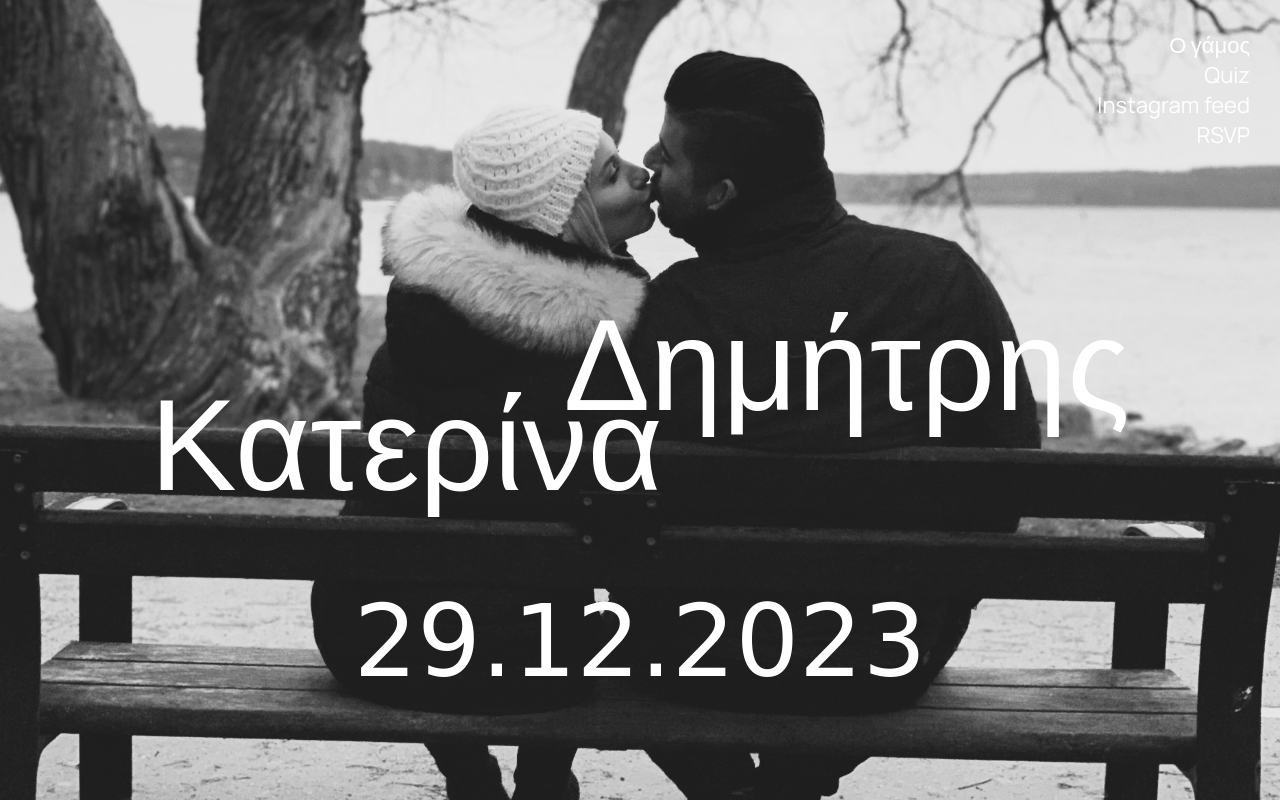
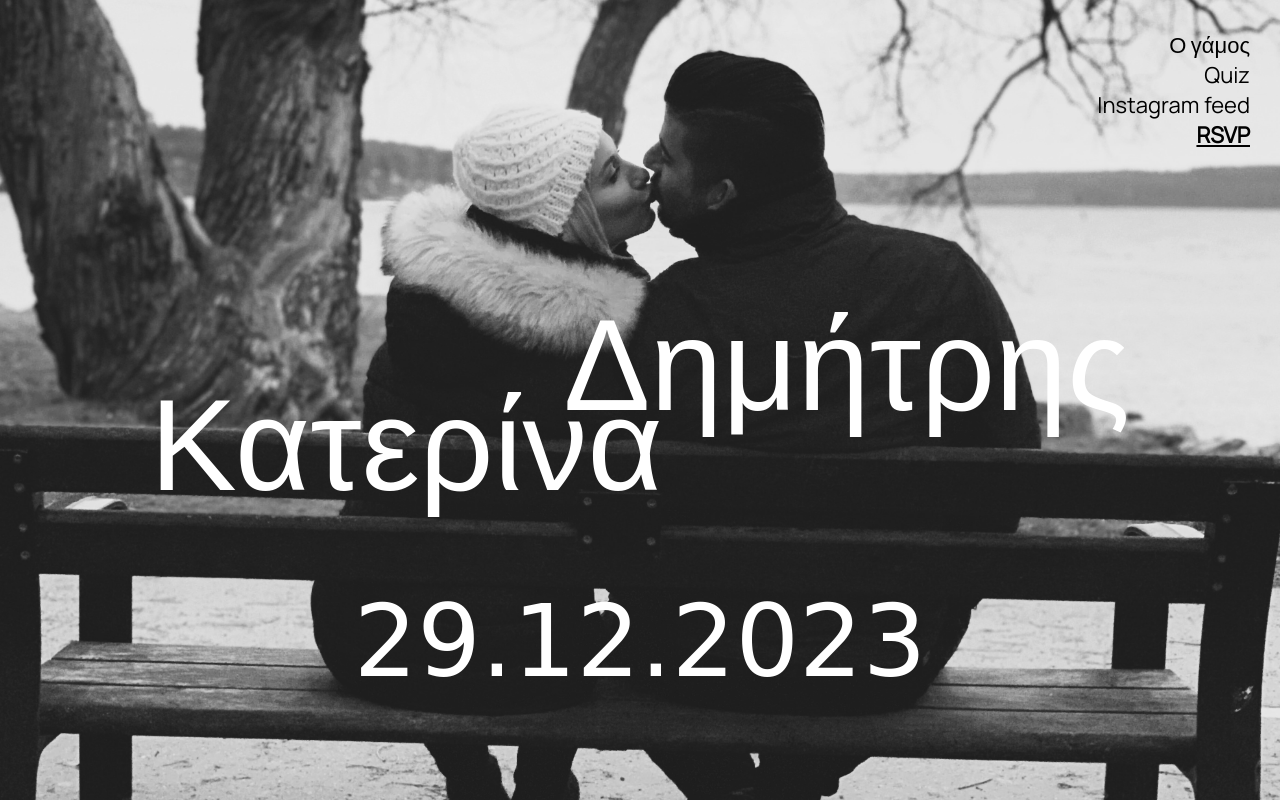
Before and after one commit to joyrss/joyrss.github.io, a plain HTML site: page home.html in a window 1280 px wide. Shown: the top 802 px of the page. Drawn offline with Linux system fonts and the light colour scheme; a web font is replaced by a local one.

Commit message:
Update home.css

```diff
--- a/home.css
+++ b/home.css
@@ -79,9 +79,13 @@ html {
     position: absolute;
     top: 30px;
     right: 30px;
-    color: #fff;
+    color: #000;
     font-size: 22px;
     text-align: right;
+}
+.menu li:last-of-type{
+    font-weight: 900;
+    text-decoration: underline;
 }
 .date{
     position: absolute;
```
